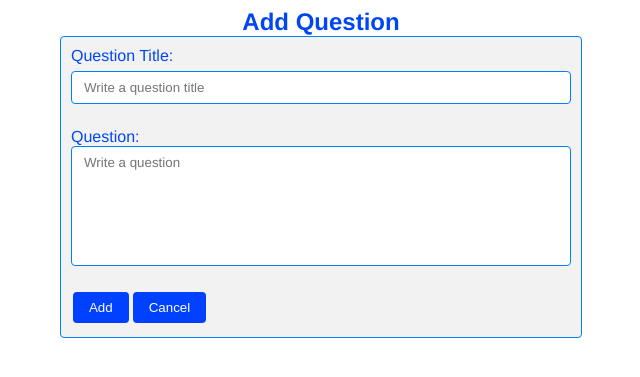
After one commit to brzozasr/ask_mate, a Flask app: template templates/add_question.html in a window 1280 px wide. The commit adds this page. Shown: the top 377 px of the page, without its empty margins (319-959 px from the left). Run offline with Flask 2, Linux system fonts and the light colour scheme; the template is opened without the code that fills it, so the values that code supplies are empty.

Commit message:
Update: app.py, style.css, list.html, database_tools.py Add: add_question.html

```diff
--- a/app.py
+++ b/app.py
@@ -25,15 +25,6 @@ def question_view(question_id, boolean="True"):
         view_counter = db.execute_sql(f"SELECT view_number FROM question WHERE id = {question_id}")
         db.execute_sql(f"UPDATE question SET view_number = {view_counter[0][0] + 1} WHERE id = {question_id}")
 
-    # if request.method == 'POST':
-    #     count = 0
-    #     if request.form['change_vote'] == '+':
-    #         count = 1
-    #     elif request.form['change_vote'] == '-':
-    #         count = -1
-    #     vote_counter = db.execute_sql(f"SELECT vote_number FROM question WHERE id = {question_id}")
-    #     db.execute_sql(f"UPDATE question SET vote_number = {vote_counter[0][0] + count} WHERE id = {question_id}")
-
     question = db.execute_sql(f"SELECT * FROM question WHERE id = {question_id}")
     answer = db.execute_sql(f"SELECT * FROM answer WHERE question_id = {question_id}")
     return render_template('question.html', question=question, answer=answer)
@@ -42,13 +33,25 @@ def question_view(question_id, boolean="True"):
 @app.route('/vote/<element>/<int:question_id>/<int:value>/')
 @app.route('/vote/<element>/<int:question_id>/<int:value>/<int:vote_id>')
 def vote(question_id, element, value, vote_id=None):
-    elements = ['question', 'answer', 'comment']
+    elements = {'question': 'question', 'answer': 'answer', 'comment': 'comment'}
     if value == 2:
         value = -1
-    if element == elements[0]:
+
+    if element == elements['question']:
         vote_counter = db.execute_sql(f"SELECT vote_number FROM question WHERE id = {question_id}")
         db.execute_sql(f"UPDATE question SET vote_number = {vote_counter[0][0] + value} WHERE id = {question_id}")
     return redirect(url_for('question_view', question_id=question_id, boolean="False"))
+
+
+@app.route('/add_question', methods=['GET', 'POST'])
+def add_question():
+    if request.method == 'POST':
+        title = request.form['title']
+        question = request.form['question']
+        db.execute_sql(f"""INSERT INTO question (title, message) VALUES (%s, %s)""", (title, question))
+        return redirect(url_for('question_list'))
+    else:
+        return render_template('add_question.html')
 
 
 @app.errorhandler(404)
--- a/static/style.css
+++ b/static/style.css
@@ -37,6 +37,7 @@ form.center {
   max-width: 500px;
   margin: auto;
   background: #f2f2f2;
+  border-radius: 4px;
   padding: 10px;
   border: 1px solid #0080ff;
 }
@@ -67,7 +68,7 @@ input[type=number] {
   box-sizing: border-box;
 }
 
-.btn {
+input[type=submit].btn, input[type=button].btn {
   background-color: #0040ff;
   border: none;
   color: white;
--- /dev/null
+++ b/templates/add_question.html
@@ -0,0 +1,15 @@
+{% extends 'pattern.html' %}
+{% block title %}Home Page{% endblock %}
+
+{% block content %}
+    <h2 class="title">Add Question</h2>
+    <form class="center" action="#" method="post">
+        <label for="title">Question Title:</label><br>
+        <input type="text" id="title" name="title" minlength="5" maxlength="255" value="" placeholder="Write a question title" required><br>
+        <br>
+        <label for="question">Question:</label><br>
+        <textarea id="question" name="question" rows="4" cols="50" placeholder="Write a question" required></textarea><br>
+        <br>
+        <input class="btn" type="submit" value="Add" name="sub_button"><a href="{{ url_for('question_list') }}"><input class="btn" type="button" value="Cancel"></a>
+    </form>
+{% endblock %}
--- a/templates/list.html
+++ b/templates/list.html
@@ -3,6 +3,7 @@
 {% block title %}List Questions{% endblock %}
 {% block content %}
     <h2 class="title">List Questions</h2>
+    <p><a class="btn_green" href="{{ url_for('add_question') }}">Add question</a></p>
     <table>
         <thead>
             <tr>
```
Also changed, not shown: database_tools.py (+6 -5 lines).
